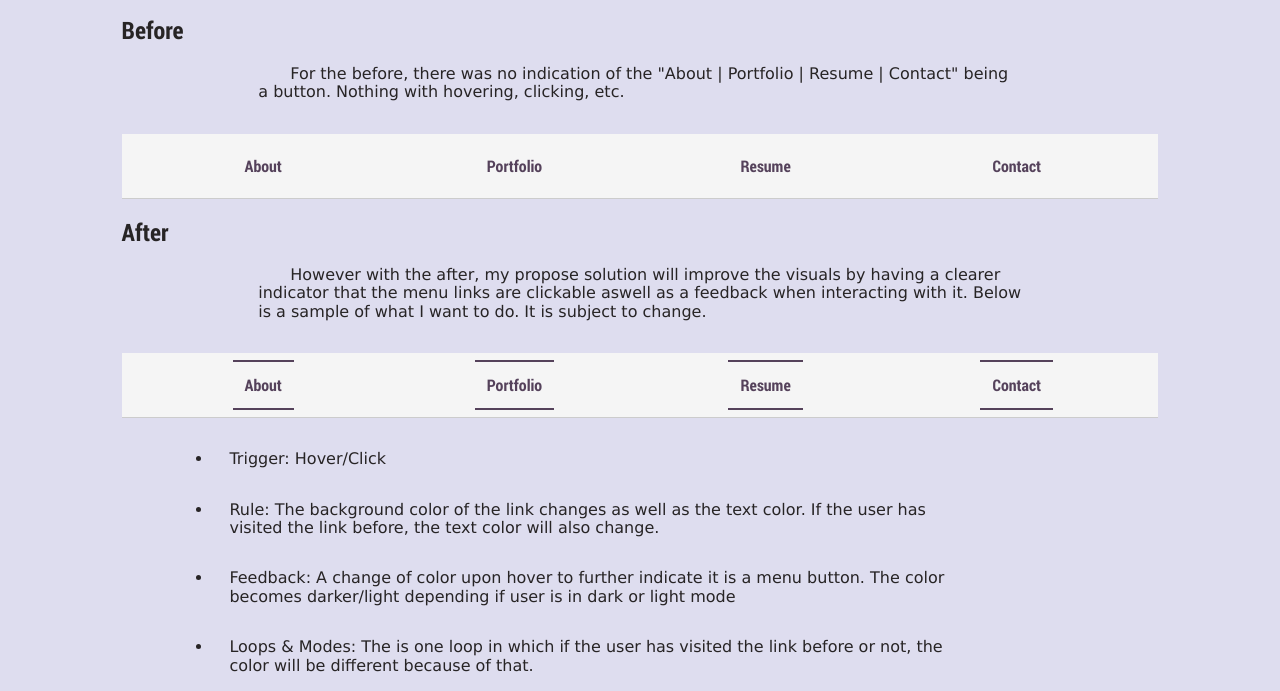
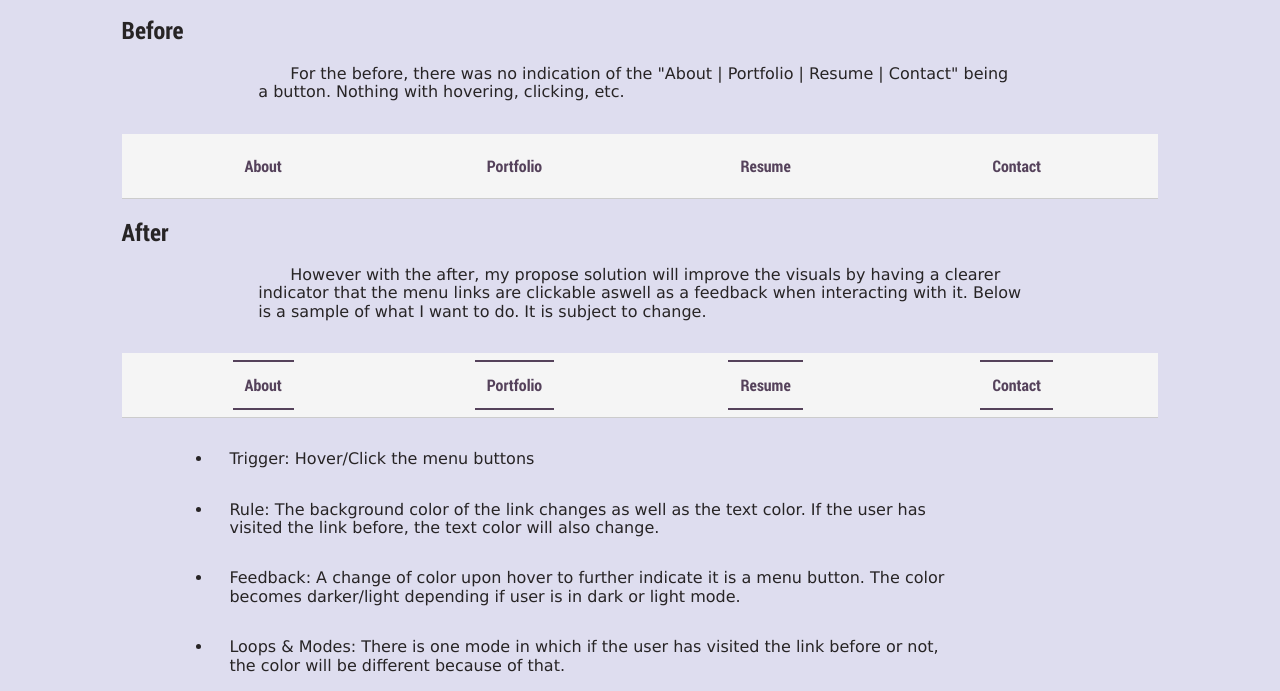
Before and after one commit to Britk2/idm241_bkt44, a plain HTML site: page alpha/index.html in a window 1280 px wide. Shown: the part 151-842 px from the top of the page. Drawn offline with Linux system fonts and the light colour scheme.

Commit message:
Fix typos

```diff
--- a/alpha/index.html
+++ b/alpha/index.html
@@ -35,10 +35,10 @@
                 </ul>
             </nav>
             <ul id="microA">
-                <li>Trigger: Hover/Click</li>
+                <li>Trigger: Hover/Click the menu buttons</li>
                 <li>Rule: The background color of the link changes as well as the text color. If the user has visited the link before, the text color will also change.</li>
-                <li>Feedback: A change of color upon hover to further indicate it is a menu button. The color becomes darker/light depending if user is in dark or light mode</li>
-                <li>Loops & Modes: The is one loop in which if the user has visited the link before or not, the color will be different because of that.</li>
+                <li>Feedback: A change of color upon hover to further indicate it is a menu button. The color becomes darker/light depending if user is in dark or light mode.</li>
+                <li>Loops & Modes: There is one mode in which if the user has visited the link before or not, the color will be different because of that.</li>
             </ul>
         </div>
     </div>
```
